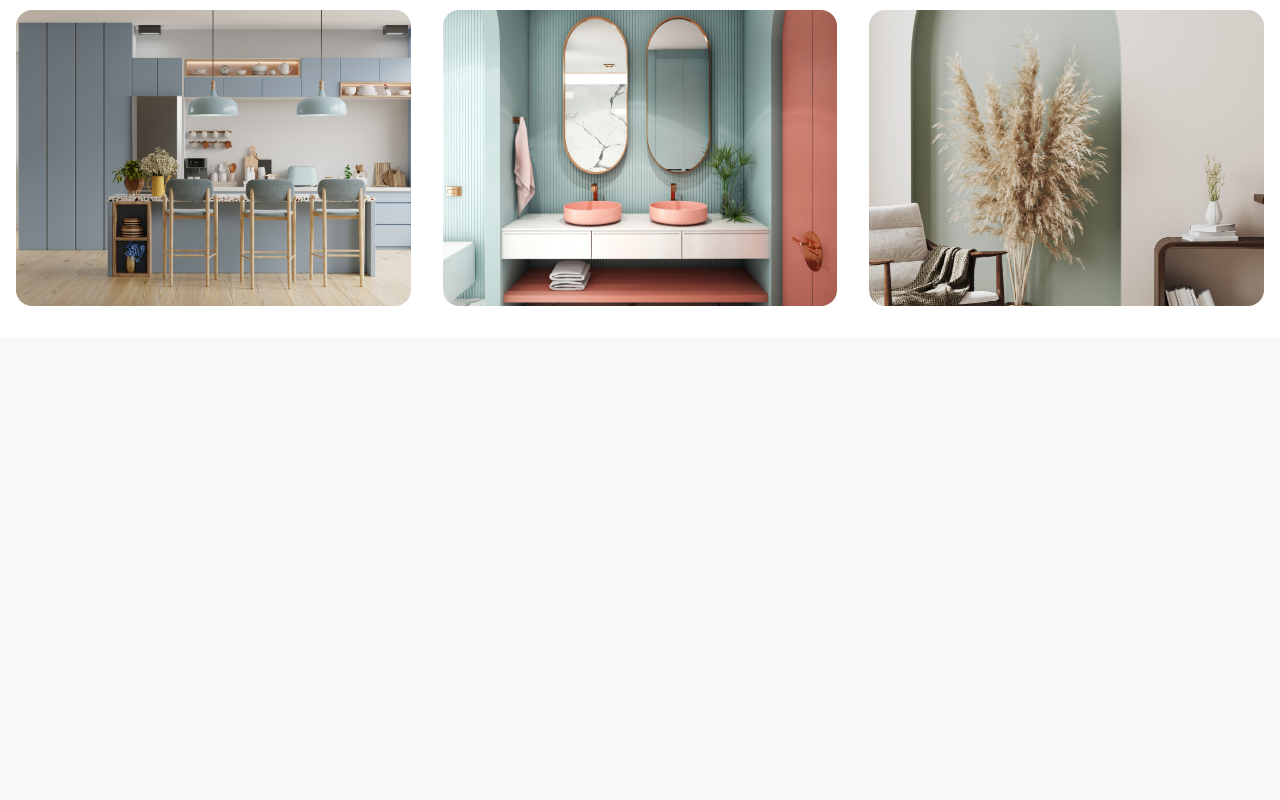
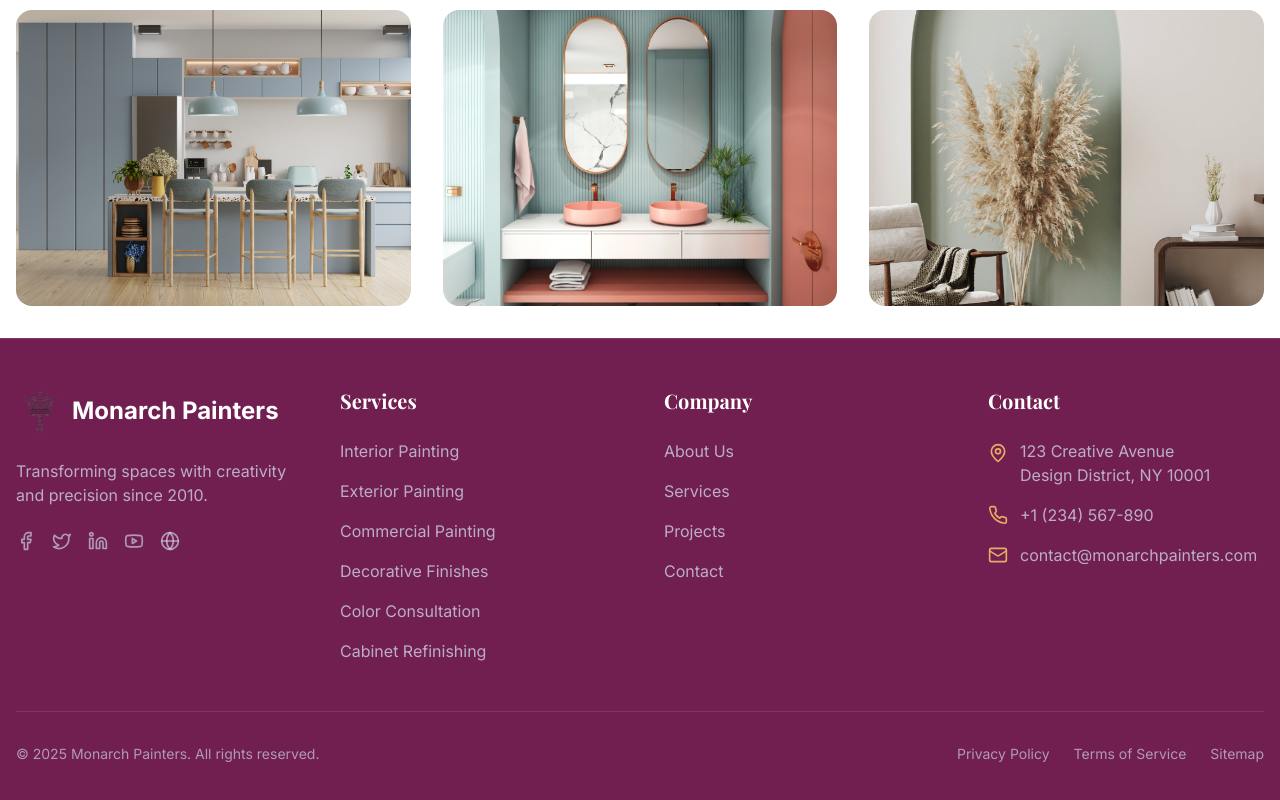
Before and after one commit to chandramoulisangabathula01/monarchDemo01, a Next.js app: page /projects in a window 1280 px wide. Shown: the part 838-1638 px from the top of the page. Before the commit the page ends 1176 px from the top, so only its background shows below. Built offline with nearby package versions, Linux system fonts and the light colour scheme; a web font is replaced by a local one.

Commit message:
deploy v2

```diff
--- a/app/projects/page.tsx
+++ b/app/projects/page.tsx
@@ -4,6 +4,7 @@ import { motion } from 'framer-motion';
 import { useState, useEffect } from 'react';
 import Image from 'next/image';
 import { Dialog, DialogContent } from '@/components/ui/dialog';
+import Footer from '@/components/footer';
 
 type Project = {
   id: number;
@@ -182,6 +183,8 @@ export default function Projects() {
           )}
         </DialogContent>
       </Dialog>
+
+      <Footer/>
     </main>
   );
 }
```
